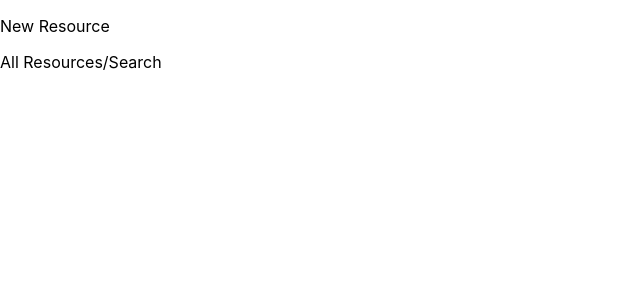
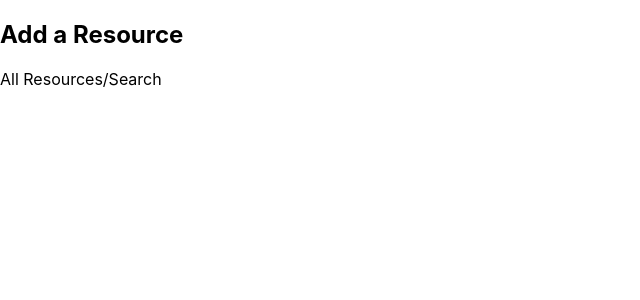
Before and after one commit to charlie763/edu-source, a React (Create React App) app: page / in a window 1280 px wide. Shown: the top 300 px of the page, without its empty margins (0-640 px from the left). Built offline with nearby package versions, Linux system fonts and the light colour scheme.

Commit message:
add Resource Form

```diff
--- /dev/null
+++ b/src/components/ResourceForm.js
@@ -0,0 +1,16 @@
+import React from 'react'
+
+class ResourceForm extends React.Component {
+  render(){
+    return(
+      <div>
+        <h2>Add a Resource</h2>
+        <form>
+
+        </form>
+      </div>
+    )
+  }
+}
+
+export default ResourceForm
--- a/src/containers/ResourceContainer.js
+++ b/src/containers/ResourceContainer.js
@@ -1,10 +1,11 @@
 import React from 'react'
+import ResourceForm from '../components/ResourceForm'
 
 class ResourceContainer extends React.Component {
   render(){
     return(
       <div>
-        <p>New Resource</p>
+        <ResourceForm />
         <p>All Resources/Search</p>
       </div>
     )
```
